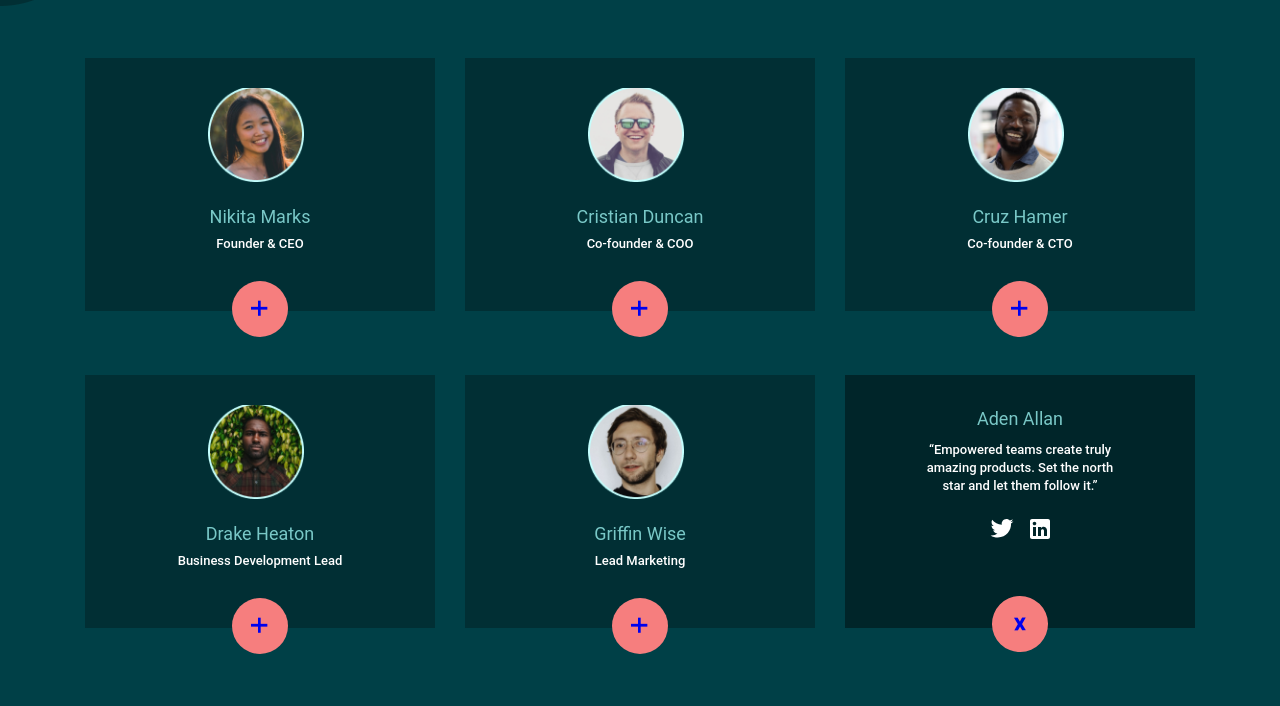
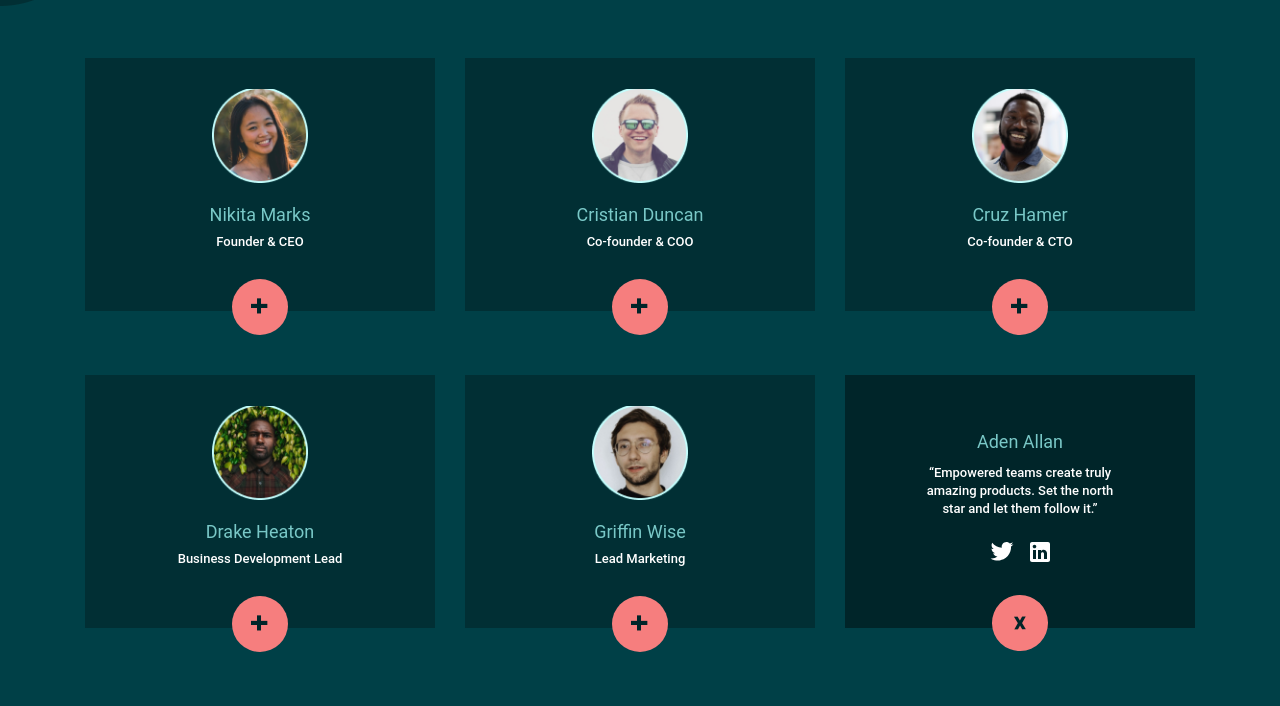
Before and after one commit to FayzulloBoymurotov/Myteam-loyihasi, a website: page about.html in a window 1280 px wide. Shown: the part 711-1417 px from the top of the page. Drawn offline with Linux system fonts and the light colour scheme.

Commit message:
add: all files

```diff
--- a/about.html
+++ b/about.html
@@ -150,6 +150,7 @@
     <footer class="footer">
         <div class="container">
             <div class="footer-top">
+                <div class="footer-record">
                     <div class="footer-first">
                         <img class="footer__gold" src="./images/myteam.footer.png" width="159" height="40" alt="">
                         <ul class="list list--last">
@@ -178,6 +179,7 @@
                             </li>
                         </ul>
                     </div>
+                </div>
 
                 <div class="footer-img">
                     <div class="footer-head">
--- a/sass/layout/_footer.scss
+++ b/sass/layout/_footer.scss
@@ -11,15 +11,20 @@
         display: flex;
         justify-content: space-between;
         padding-top: 4.8rem;
+    }
 
+    &-record {
+        display: flex;
+        align-items: center;
     }
 
     &__item {
         list-style: none;
     }
 
+
     &-second {
-        margin-right: 22rem;
+        margin-left: 12.5rem;
 
         @include respond(tablets) {
             width: 28rem;
@@ -89,6 +94,7 @@
     }
 
     &-head {
+        text-align: right;
 
         @include respond(tablets) {
             position: absolute;
--- a/sass/layout/_header.scss
+++ b/sass/layout/_header.scss
@@ -125,8 +125,6 @@
         }
     }
 
-
-
     &__left--touch {
         margin-top: 0;
         font-size: 64px;
--- a/sass/pages/_about.scss
+++ b/sass/pages/_about.scss
@@ -142,13 +142,15 @@
         height: 9.6rem;
         background-size: contain;
         background-image: url(../../images/page1.png);
-        margin-bottom: 1.6rem;
-        margin-left: 9.9rem;
         background-repeat: no-repeat;
 
-        @include respond(tablets) {
-            margin-left: 6.9rem;
-        }
+    }
+
+    &-part {
+        display: flex;
+        align-items: center;
+        justify-content: center;
+        flex-direction: column;
     }
 
     &-part--1 {
@@ -164,8 +166,6 @@
         height: 9.6rem;
         background-size: contain;
         background-image: url(../../images/page2.png);
-        margin-bottom: 1.6rem;
-        margin-left: 9.9rem;
         background-repeat: no-repeat;
 
         @include respond(tablets) {
@@ -181,8 +181,6 @@
         height: 9.6rem;
         background-size: contain;
         background-image: url(../../images/page3.png);
-        margin-bottom: 1.6rem;
-        margin-left: 9.9rem;
         background-repeat: no-repeat;
 
         @include respond(tablets) {
@@ -211,8 +209,6 @@
         height: 9.6rem;
         background-size: contain;
         background-image: url(../../images/page4.png);
-        margin-bottom: 1.6rem;
-        margin-left: 9.9rem;
         background-repeat: no-repeat;
 
         @include respond(tablets) {
@@ -228,8 +224,6 @@
         height: 9.6rem;
         background-size: contain;
         background-image: url(../../images/page5.png);
-        margin-bottom: 1.6rem;
-        margin-left: 9.9rem;
         background-repeat: no-repeat;
 
         @include respond(tablets) {
@@ -321,7 +315,7 @@
 
     &__list--last {
         position: absolute;
-        top: 7.7rem;
+        top: 5.3rem;
         transform: rotate(89deg);
     }
 
@@ -335,6 +329,8 @@
         text-align: center;
         display: flex;
         align-items: center;
+        color: #002529;
+        font-weight: bold;
     }
 
     &__plus--tareta {
--- a/sass/pages/_contact.scss
+++ b/sass/pages/_contact.scss
@@ -133,7 +133,7 @@
     }
 
     &__name--meet {
-        margin-top: 0;
+        margin-top: 1.6rem;
         margin-bottom: 0;
         align-items: center;
         display: flex;
--- a/sass/pages/_home.scss
+++ b/sass/pages/_home.scss
@@ -57,6 +57,7 @@
         margin-top: 6.4rem;
         justify-content: center;
         display: flex;
+        justify-content: space-between;
     }
 
     &__heading {
@@ -65,7 +66,6 @@
     }
 
     &__img {
-        margin-right: 8rem;
 
         @include respond(tablets) {
             margin-right: 4rem;
```
Also changed, not shown: sass/main.css, 1 other file. Lines whose indentation alone changed are shown as unchanged.
